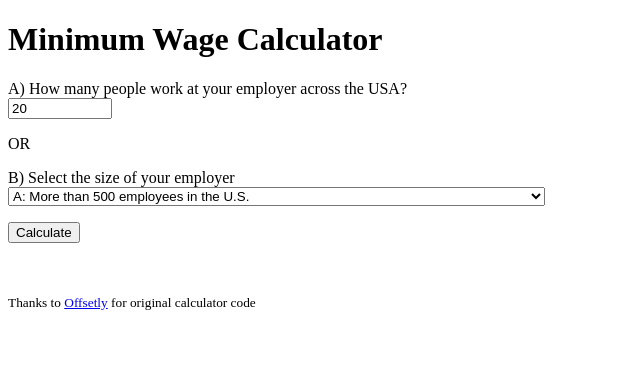
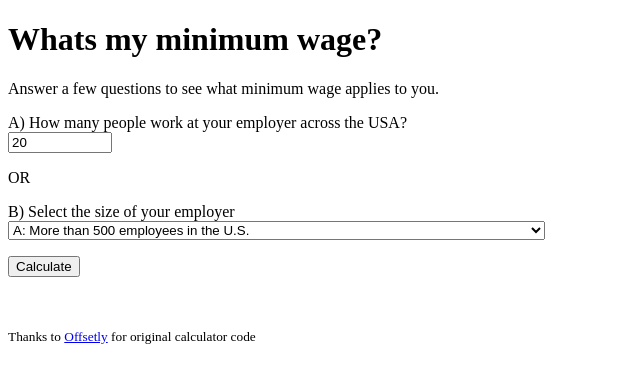
Before and after one commit to RobDolin/MinWageCalc, a plain HTML site: page index.html in a window 1280 px wide. Shown: the whole page, without its empty margins (0-640 px from the left). Drawn offline with Linux system fonts and the light colour scheme.

Commit message:
Update index.html

```diff
--- a/index.html
+++ b/index.html
@@ -75,8 +75,8 @@
   </head>
 
   <body onload="onBodyLoad()">
-    <h1>Minimum Wage Calculator</h1>
-
+    <h1>Whats my minimum wage?</h1>
+    <p>Answer a few questions to see what minimum wage applies to you.</p>
     <p>
       A)
       How many people work at your employer across the USA?<br />
```
